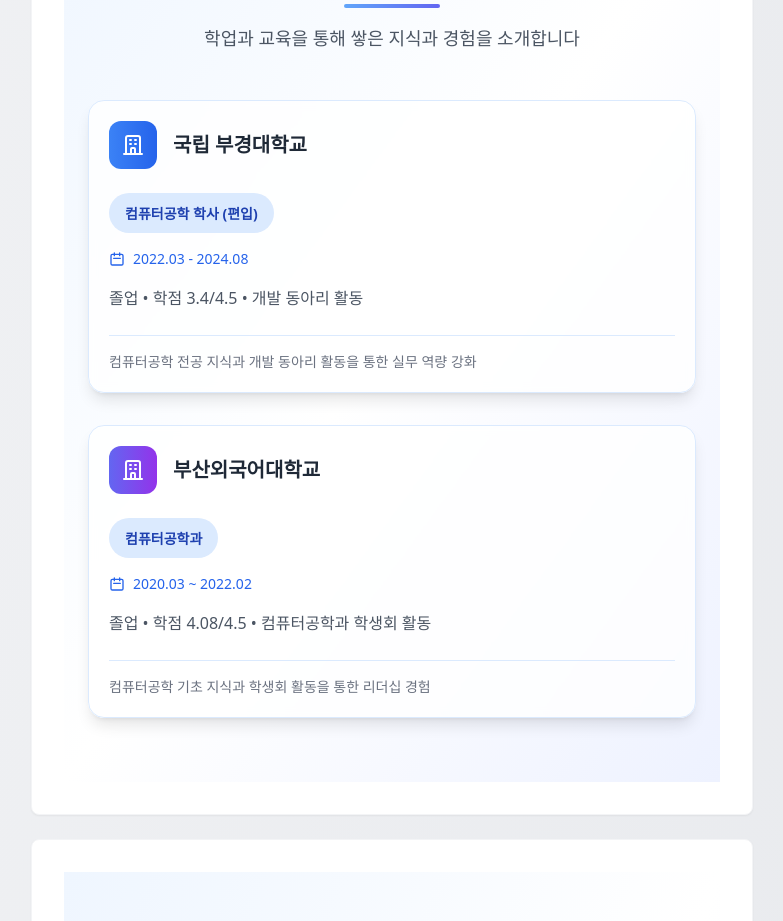
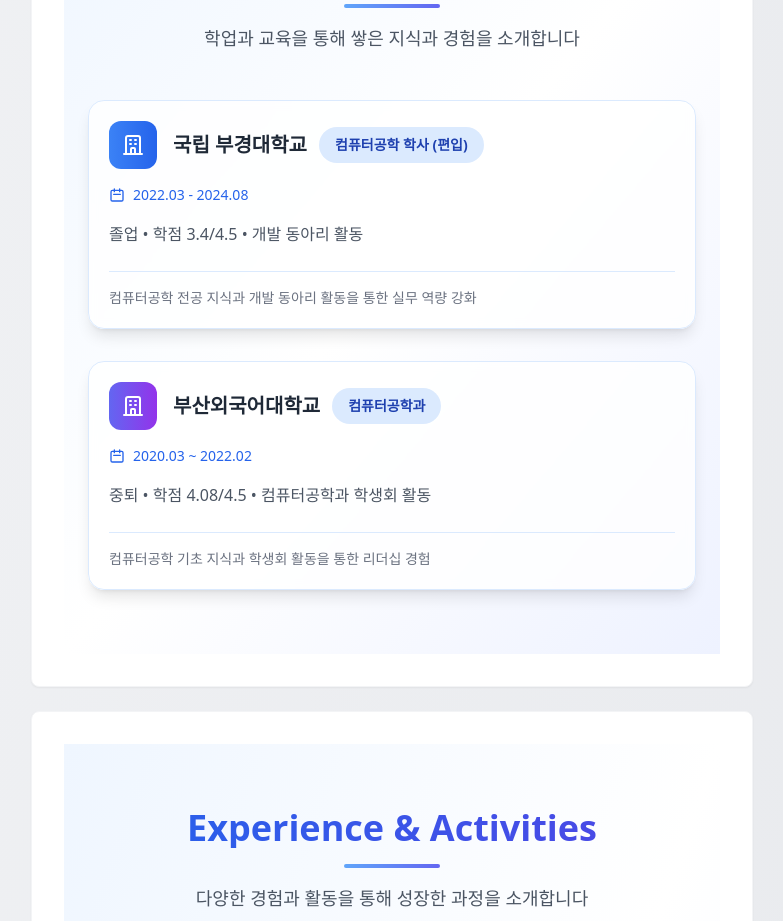
Before and after one commit to treejh/portfolio, a Next.js app: page / in a window 1280 px wide. Shown: the part 1900-2821 px from the top of the page, without its empty margins (463-1246 px from the left). Built offline with nearby package versions, Linux system fonts and the light colour scheme.

Commit message:
위치 수정

```diff
--- a/src/components/Education.tsx
+++ b/src/components/Education.tsx
@@ -25,7 +25,7 @@
       title: "부산외국어대학교",
       degree: "컴퓨터공학과",
       period: "2020.03 ~ 2022.02",
-      description: "졸업 • 학점 4.08/4.5 • 컴퓨터공학과 학생회 활동",
+      description: "중퇴 • 학점 4.08/4.5 • 컴퓨터공학과 학생회 활동",
       icon: (
         <svg
           className="w-6 h-6 text-white"
@@ -45,14 +45,19 @@
   ];
 
   return (
-    <section id="education" className="py-16 bg-gradient-to-br from-blue-50 via-white to-indigo-50">
+    <section
+      id="education"
+      className="py-16 bg-gradient-to-br from-blue-50 via-white to-indigo-50"
+    >
       <div className="max-w-6xl mx-auto px-6">
         <div className="text-center mb-12">
           <h2 className="text-4xl font-bold mb-4 bg-gradient-to-r from-blue-600 to-indigo-600 bg-clip-text text-transparent">
             Education
           </h2>
           <div className="w-24 h-1 bg-gradient-to-r from-blue-400 to-indigo-500 mx-auto rounded-full"></div>
-          <p className="text-lg text-gray-600 mt-4">학업과 교육을 통해 쌓은 지식과 경험을 소개합니다</p>
+          <p className="text-lg text-gray-600 mt-4">
+            학업과 교육을 통해 쌓은 지식과 경험을 소개합니다
+          </p>
         </div>
 
         <div className="grid grid-cols-1 gap-8">
@@ -61,26 +66,45 @@
               key={idx}
               className="bg-white/80 backdrop-blur-sm p-5 rounded-2xl shadow-lg border border-blue-100 hover:shadow-xl transition-shadow duration-300"
             >
-              <div className="flex items-center mb-6">
-                <div className={`p-3 rounded-xl mr-4 ${
-                  idx === 0 ? 'bg-gradient-to-r from-blue-500 to-blue-600' :
-                  'bg-gradient-to-r from-indigo-500 to-purple-600'
-                }`}>
+              <div className="flex items-center mb-4">
+                <div
+                  className={`p-3 rounded-xl mr-4 ${
+                    idx === 0
+                      ? "bg-gradient-to-r from-blue-500 to-blue-600"
+                      : "bg-gradient-to-r from-indigo-500 to-purple-600"
+                  }`}
+                >
                   {edu.icon}
                 </div>
-                <h3 className="text-xl font-bold text-gray-800">{edu.title}</h3>
+
+                <div className="flex-1">
+                  <div className="flex items-center gap-3 flex-wrap">
+                    <h3 className="text-xl font-bold text-gray-800">
+                      {edu.title}
+                    </h3>
+                    <div className="inline-flex px-4 py-2 bg-blue-100 rounded-full shrink-0">
+                      <span className="text-blue-800 font-semibold text-sm">
+                        {edu.degree}
+                      </span>
+                    </div>
+                  </div>
+                </div>
               </div>
 
               <div className="space-y-4">
-                <div className="inline-block px-4 py-2 bg-blue-100 rounded-full">
-                  <span className="text-blue-800 font-semibold text-sm">
-                    {edu.degree}
-                  </span>
-                </div>
-
                 <div className="flex items-center gap-2 text-blue-600">
-                  <svg className="w-4 h-4" fill="none" viewBox="0 0 24 24" stroke="currentColor">
-                    <path strokeLinecap="round" strokeLinejoin="round" strokeWidth={2} d="M8 7V3m8 4V3m-9 8h10M5 21h14a2 2 0 002-2V7a2 2 0 00-2-2H5a2 2 0 00-2 2v12a2 2 0 002 2z" />
+                  <svg
+                    className="w-4 h-4"
+                    fill="none"
+                    viewBox="0 0 24 24"
+                    stroke="currentColor"
+                  >
+                    <path
+                      strokeLinecap="round"
+                      strokeLinejoin="round"
+                      strokeWidth={2}
+                      d="M8 7V3m8 4V3m-9 8h10M5 21h14a2 2 0 002-2V7a2 2 0 00-2-2H5a2 2 0 00-2 2v12a2 2 0 002 2z"
+                    />
                   </svg>
                   <span className="text-sm font-medium">{edu.period}</span>
                 </div>
@@ -92,8 +116,10 @@
 
               <div className="mt-6 pt-4 border-t border-blue-100">
                 <p className="text-sm text-gray-500">
-                  {idx === 0 && "컴퓨터공학 전공 지식과 개발 동아리 활동을 통한 실무 역량 강화"}
-                  {idx === 1 && "컴퓨터공학 기초 지식과 학생회 활동을 통한 리더십 경험"}
+                  {idx === 0 &&
+                    "컴퓨터공학 전공 지식과 개발 동아리 활동을 통한 실무 역량 강화"}
+                  {idx === 1 &&
+                    "컴퓨터공학 기초 지식과 학생회 활동을 통한 리더십 경험"}
                 </p>
               </div>
             </div>
```
